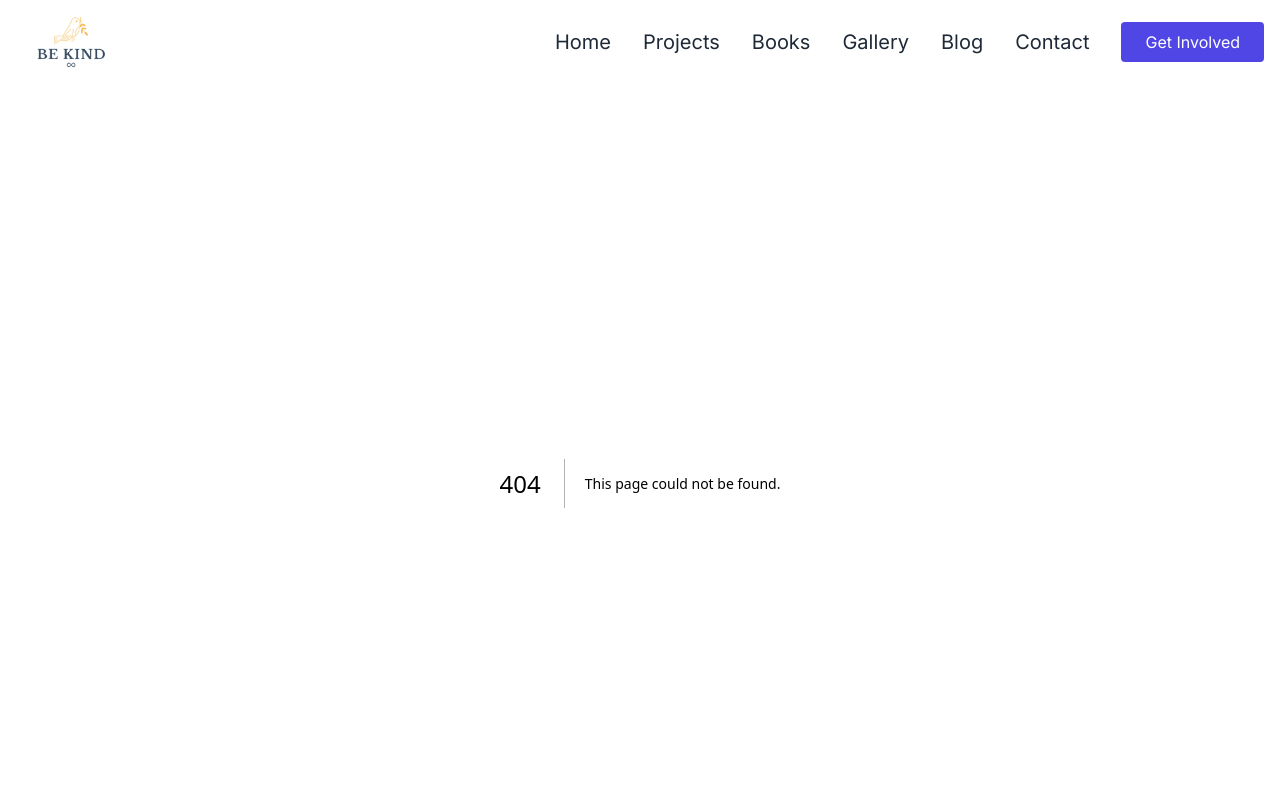
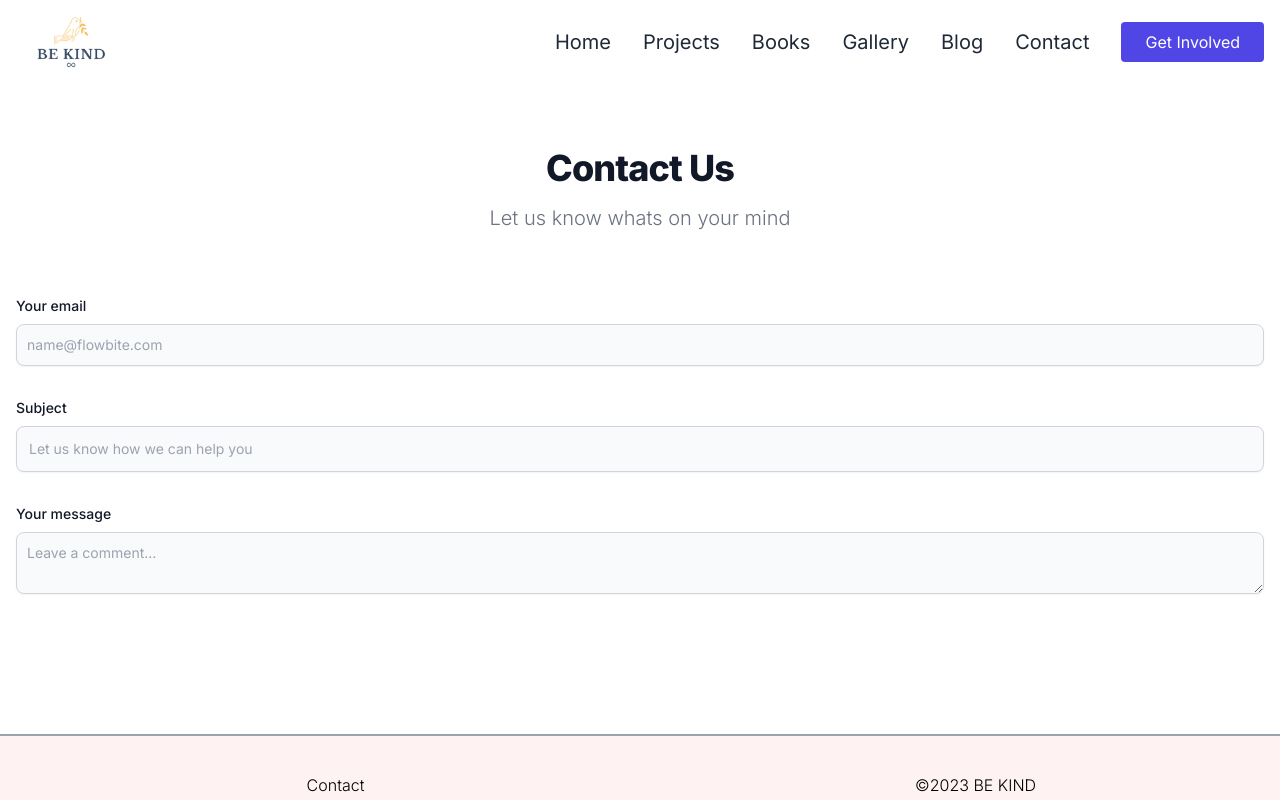
Before and after one commit to Stef14-bit/become-kind, a Next.js app: page /contact_us in a window 1280 px wide. Before the commit this address had no page. Shown: the top 800 px of the page. Built offline with nearby package versions, Linux system fonts and the light colour scheme.

Commit message:
basic contact form implemented

```diff
--- a/app/components/Footer.tsx
+++ b/app/components/Footer.tsx
@@ -8,7 +8,7 @@ function Footer({}: Props) {
     <footer className="w-full border-gray-400 border-t-2 border-b-4 h-32 flex justify-around items-center font-light bg-red-50 ">
       <div className=" flex flex-col justify-center content-center p-5 text-center">
         {" "}
-        <p>Proudly presented by becomekind.com</p> <p>becomekind@proton.me</p>
+        <Link href={"/contact_us"}>Contact</Link> <p>becomekind@proton.me</p>
       </div>
       <div className="flex flex-col justify-center content-center p-5 text-center">
         {" "}
--- a/app/contact/page.tsx
+++ /dev/null
@@ -1,9 +0,0 @@
-import React from "react";
-
-type Props = {};
-
-function Contact({}: Props) {
-  return <div>Contact</div>;
-}
-
-export default Contact;
--- /dev/null
+++ b/app/contact_us/page.tsx
@@ -0,0 +1,66 @@
+import React from "react";
+
+type Props = {};
+
+function page({}: Props) {
+  return (
+    <section className="overflow-auto">
+      <div className="py-8 lg:py-16 px-4 mx-auto max-w-full-md">
+        <h2 className="mb-4 text-4xl tracking-tight font-extrabold text-center text-gray-900 dark:text-white">
+          Contact Us
+        </h2>
+        <p className="mb-8 lg:mb-16 font-light text-center text-gray-500 dark:text-gray-400 sm:text-xl">
+          Let us know whats on your mind
+        </p>
+        <form className="space-y-8">
+          <div>
+            <label
+              htmlFor="email"
+              className="block mb-2 text-sm font-medium text-gray-900 dark:text-gray-300">
+              Your email
+            </label>
+            <input
+              type="email"
+              id="email"
+              className="shadow-sm bg-gray-50 border border-gray-300 text-gray-900 text-sm rounded-lg focus:ring-primary-500 focus:border-primary-500 block w-full p-2.5 "
+              placeholder="name@flowbite.com"
+              required
+            />
+          </div>
+          <div>
+            <label
+              htmlFor="subject"
+              className="block mb-2 text-sm font-medium text-gray-900 dark:text-gray-300">
+              Subject
+            </label>
+            <input
+              type="text"
+              id="subject"
+              className="block p-3 w-full text-sm text-gray-900 bg-gray-50 rounded-lg border border-gray-300 shadow-sm focus:ring-primary-500 focus:border-primary-500"
+              placeholder="Let us know how we can help you"
+              required
+            />
+          </div>
+          <div className="sm:col-span-2">
+            <label
+              htmlFor="message"
+              className="block mb-2 text-sm font-medium text-gray-900 dark:text-gray-400">
+              Your message
+            </label>
+            <textarea
+              id="message"
+              className="block p-2.5 w-full text-sm text-gray-900 bg-gray-50 rounded-lg shadow-sm border border-gray-300 focus:ring-primary-500 focus:border-primary-500s "
+              placeholder="Leave a comment..."></textarea>
+          </div>
+          <button
+            type="submit"
+            className="py-3 px-5 text-sm font-medium text-center text-white rounded-lg bg-primary-700 sm:w-fit hover:bg-primary-800 focus:ring-4 focus:outline-none focus:ring-primary-300 dark:bg-primary-600 dark:hover:bg-primary-700 dark:focus:ring-primary-800">
+            Send message
+          </button>
+        </form>
+      </div>
+    </section>
+  );
+}
+
+export default page;
```
